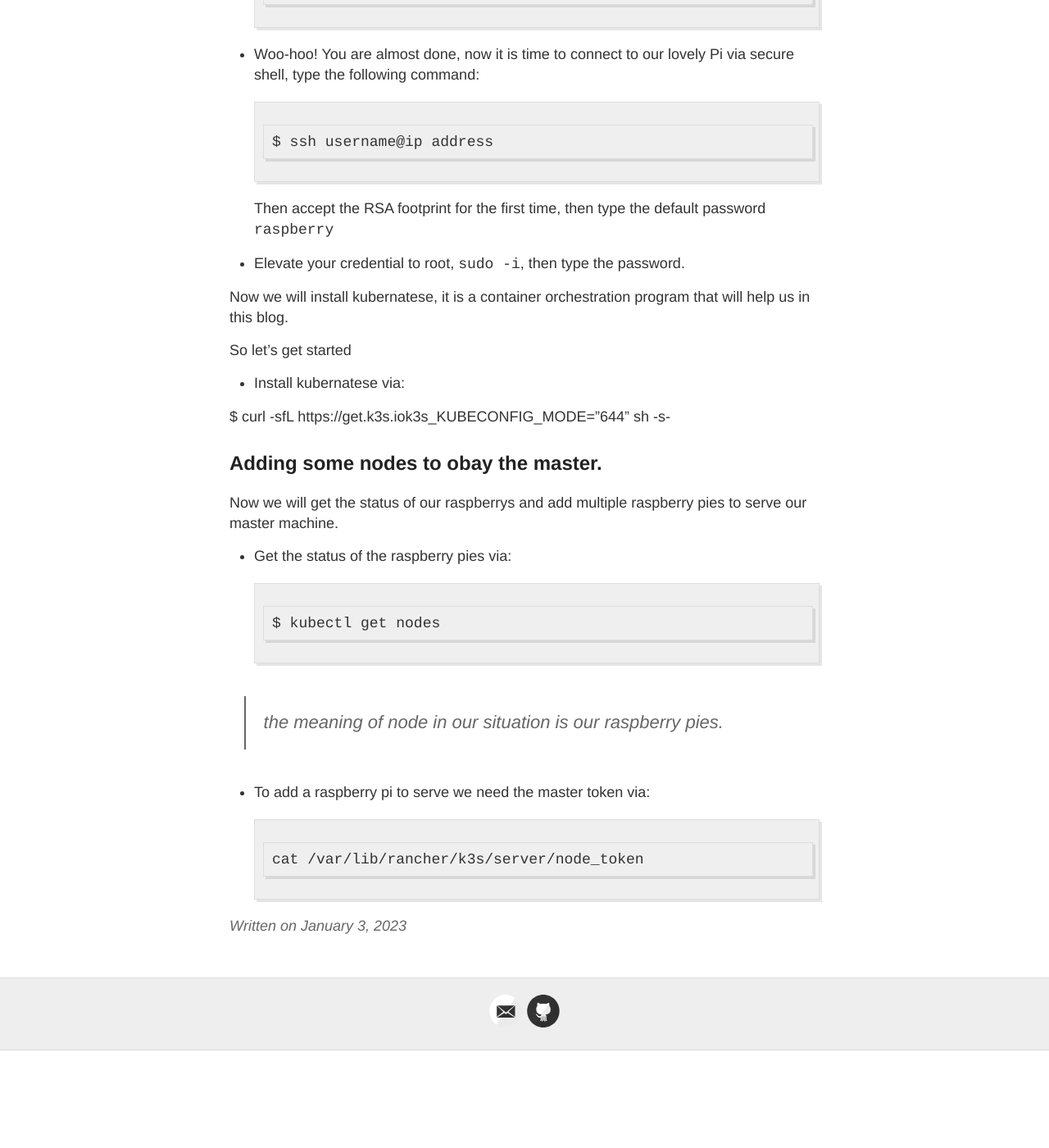
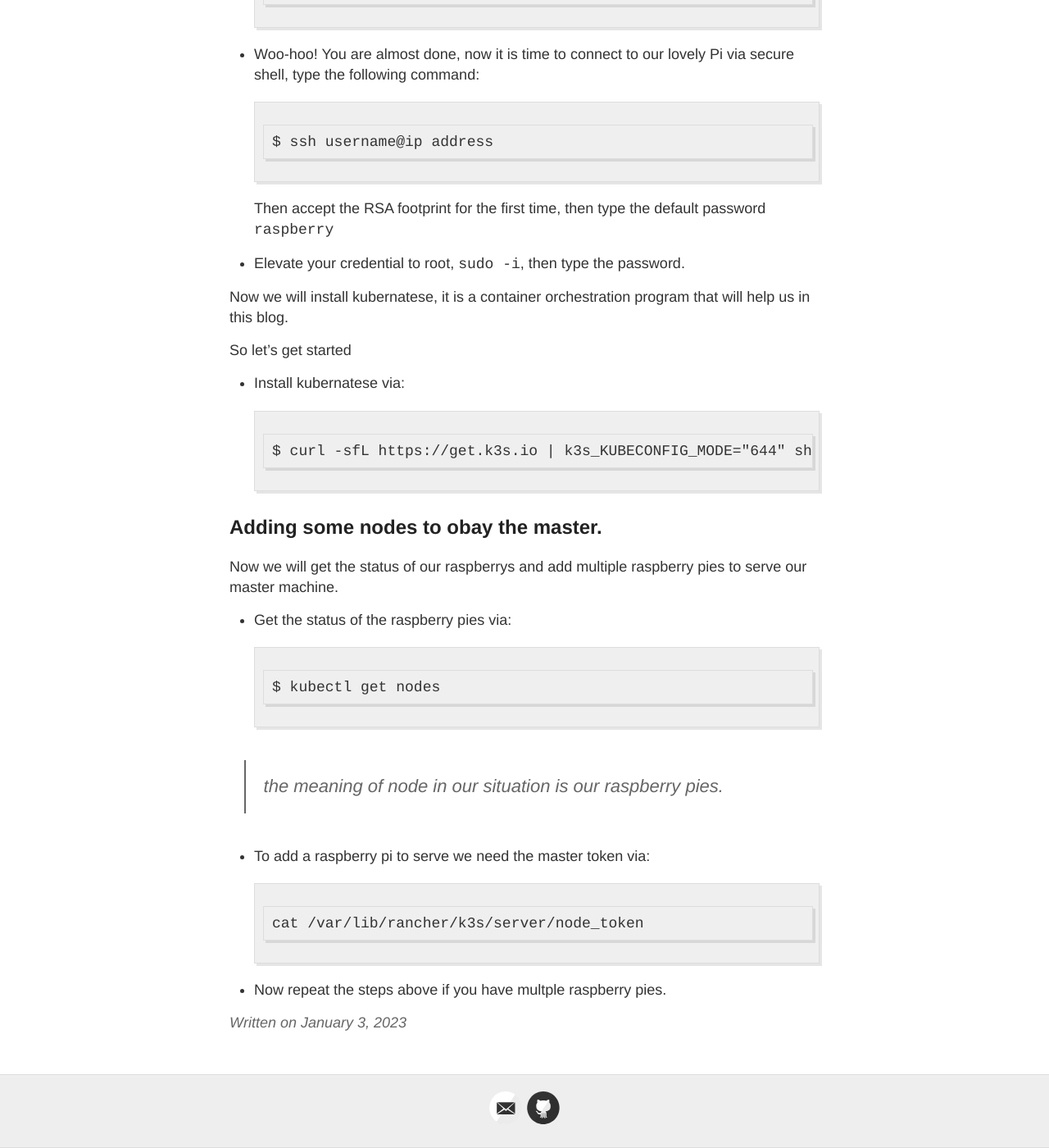
Before and after one commit to hermassest/hermassest.github.io, a Jekyll site: the page built from _posts/2023-01-03-Build-Your-Own-Raspberry-Pi-Cluster.md, in a window 1280 px wide and 1400 px high, scrolled down 1228 px. Shown: the whole window at 82% size. Built offline with Jekyll 4.4.1, drawn with Linux system fonts in a browser that asks for light colours; our own code applies the rules of GitHub Pages for plain Markdown files; before the commit the page ends 2509 px from its top, so only the background shows below that.

Commit message:
Update 2023-01-03-Build-Your-Own-Raspberry-Pi-Cluster.md

````diff
--- a/_posts/2023-01-03-Build-Your-Own-Raspberry-Pi-Cluster.md
+++ b/_posts/2023-01-03-Build-Your-Own-Raspberry-Pi-Cluster.md
@@ -43,9 +43,9 @@ Now we will install kubernatese, it is a container orchestration program that wi
 So let's get started
 
 - Install kubernatese via:
-
+```
 $ curl -sfL https://get.k3s.io | k3s_KUBECONFIG_MODE="644" sh -s-
-
+```
 
 ## Adding some nodes to obay the master.
 Now we will get the status of our raspberrys and  add multiple raspberry pies to serve our master machine.
@@ -61,3 +61,4 @@ $ kubectl get nodes
 ```
 cat /var/lib/rancher/k3s/server/node_token
 ```
+- Now repeat the steps above if you have multple raspberry pies.
````
